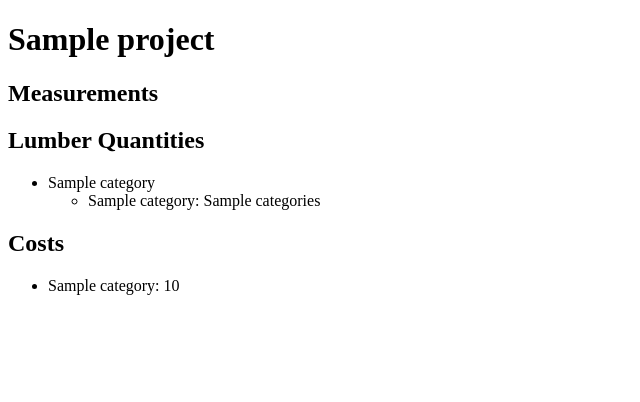
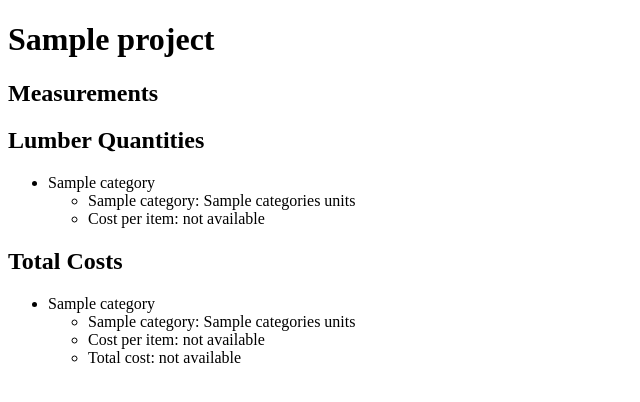
Before and after one commit to ctsTech2/timberTally1.0, a Flask app: template templates/project_detail.html in a window 1280 px wide. Shown: the part 70-472 px from the top of the page, without its empty margins (0-640 px from the left). Run offline with Flask 3, Linux system fonts and the light colour scheme; tables that the repository leaves empty hold one stand-in row (values such as "Sample post"); the template is opened without the code that fills it: values that come from a table or form of the project are taken from there, most other values are stand-ins (such as "Sample title", 1, 10 or a date in 2020).

Commit message:
individual item calculation capability added. routing and template functional. math, unit, display format still need work

```diff
--- a/routes.py
+++ b/routes.py
@@ -42,7 +42,7 @@ def measurements(project_id):
 
         # Calculate lumber quantities
         measurements = Measurement.query.filter_by(project_id=project.id).all()
-        categories, costs = calculate_all_categories(measurements)
+        categories, costs, total_costs = calculate_all_categories(measurements)
         for category, items in categories.items():
             for item, quantity in items.items():
                 lumber_quantity = LumberQuantity(
@@ -67,8 +67,8 @@ def projects():
 def project_detail(project_id):
     project = Project.query.get_or_404(project_id)
     measurements = Measurement.query.filter_by(project_id=project.id).all()
-    categories, costs = calculate_all_categories(measurements)
-    return render_template('project_detail.html', project=project, categories=categories, costs=costs)
+    categories, costs, total_costs = calculate_all_categories(measurements)
+    return render_template('project_detail.html', project=project, categories=categories, costs=costs, total_costs=total_costs)
 
 @app.route('/add_project', methods=['GET', 'POST'])
 def add_project():
--- a/templates/project_detail.html
+++ b/templates/project_detail.html
@@ -26,16 +26,36 @@
             <li>{{ category }}</li>
             <ul>
             {% for item, quantity in items.items() %}
-                <li>{{ item }}: {{ quantity }}</li>
+                <li>{{ item }}: {{ quantity }} units</li>
+                {% if costs.get(category) and costs[category].get(item) %}
+                    <li>Cost per item: {{ costs[category][item] }} dollars</li>
+                {% else %}
+                    <li>Cost per item: not available</li>
+                {% endif %}
             {% endfor %}
             </ul>
         {% endfor %}
     </ul>
 
-    <h2>Costs</h2>
+    <h2>Total Costs</h2>
     <ul>
-        {% for category, cost in costs.items() %}
-            <li>{{ category }}: {{ cost }}</li>
+        {% for category, items in categories.items() %}
+            <li>{{ category }}</li>
+            <ul>
+            {% for item, quantity in items.items() %}
+                <li>{{ item }}: {{ quantity }} units</li>
+                {% if costs.get(category) and costs[category].get(item) %}
+                    <li>Cost per item: {{ costs[category][item] }} dollars</li>
+                {% else %}
+                    <li>Cost per item: not available</li>
+                {% endif %}
+            {% endfor %}
+            {% if total_costs.get(category) %}
+                <li>Total cost: {{ total_costs[category] }} dollars</li>
+            {% else %}
+                <li>Total cost: not available</li>
+            {% endif %}
+            </ul>
         {% endfor %}
     </ul>
 {% endblock %}
```
Also changed, not shown: lumber_calculations.py (+19 -2 lines).
